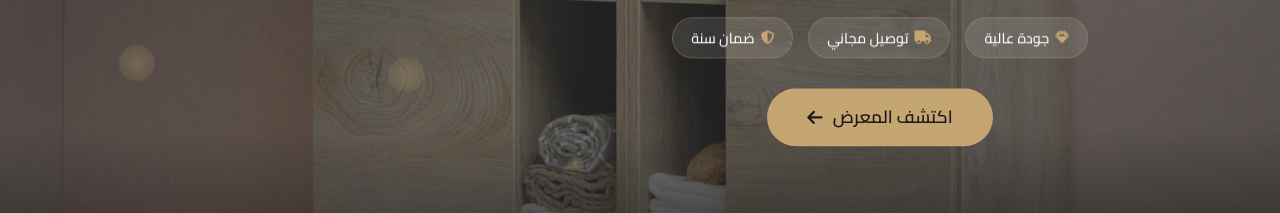
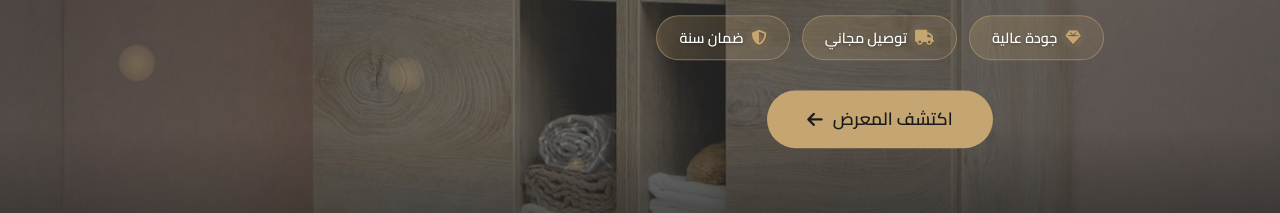
Before and after one commit to mohammedhassanv67-sys/Milano-Furniture, a website: page views/index.html in a window 1280 px wide. Shown: the part 479-692 px from the top of the page. Drawn offline with nearby package versions, Linux system fonts and the light colour scheme; no server answers.

Commit message:
Fix hero tags styling - better visibility and gradient background

```diff
--- a/public/css/style.css
+++ b/public/css/style.css
@@ -172,26 +172,30 @@ a { text-decoration: none; color: inherit; }
 
 /* Hero Tags */
 .hero-tags {
-  display: flex; gap: 15px; justify-content: center; margin-bottom: 30px;
+  display: flex; gap: 12px; justify-content: center; margin-bottom: 30px;
   animation: fadeInUp 0.8s ease 0.5s both;
   flex-wrap: wrap;
 }
 
 .hero-tag {
-  display: inline-flex; align-items: center; gap: 6px;
-  background: rgba(255,255,255,0.1);
-  backdrop-filter: blur(10px);
-  border: 1px solid rgba(197,165,114,0.3);
-  padding: 8px 18px; border-radius: 25px;
-  color: var(--white); font-size: 0.9rem; font-weight: 500;
+  display: inline-flex; align-items: center; gap: 8px;
+  background: linear-gradient(135deg, rgba(197,165,114,0.25), rgba(197,165,114,0.1));
+  border: 1px solid rgba(197,165,114,0.5);
+  padding: 10px 22px; border-radius: 30px;
+  color: var(--white); font-size: 0.9rem; font-weight: 600;
   transition: var(--transition);
+  text-shadow: 0 1px 3px rgba(0,0,0,0.3);
 }
 .hero-tag:hover {
-  background: rgba(197,165,114,0.2);
+  background: linear-gradient(135deg, rgba(197,165,114,0.5), rgba(197,165,114,0.25));
   border-color: var(--gold);
-  transform: translateY(-2px);
+  transform: translateY(-3px);
+  box-shadow: 0 5px 20px rgba(197,165,114,0.3);
 }
-.hero-tag i { color: var(--gold); font-size: 0.85rem; }
+.hero-tag i {
+  color: var(--gold); font-size: 0.95rem;
+  filter: drop-shadow(0 1px 3px rgba(197,165,114,0.5));
+}
 
 .hero-btn {
   display: inline-flex; align-items: center; gap: 10px;
```
